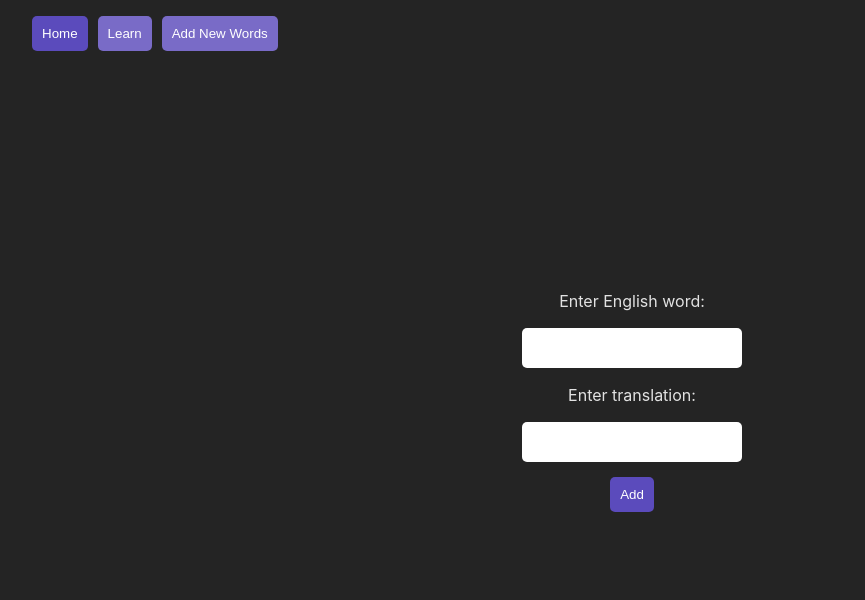
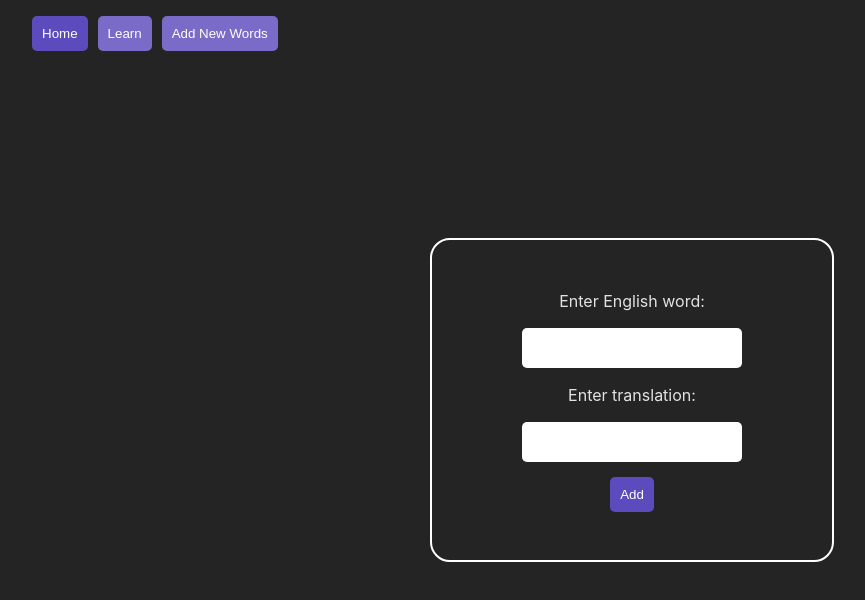
Before and after one commit to MykhailoStratan/quizlet, a React (Vite) app: page /add-new-words in a window 1280 px wide. Shown: the top 600 px of the page, without its empty margins (8-873 px from the left). Built offline with nearby package versions, Linux system fonts and the light colour scheme.

Commit message:
main: form layout styles impovements

```diff
--- a/src/App.css
+++ b/src/App.css
@@ -1,6 +1,5 @@
 #root {
   max-width: 1280px;
   margin: 0 auto;
-  padding: 2rem;
   text-align: center;
 }
--- a/src/components/AddCard/AddCard.scss
+++ b/src/components/AddCard/AddCard.scss
@@ -1,5 +1,16 @@
+form {
+  display: flex;
+  justify-content: center;
+  flex-direction: column;
+  align-items: center;
+  border: white 2px solid;
+  height: 20rem;
+  width: 25rem;
+  border-radius: 20px;
+}
+
 label, input {
-  display: block;
+  //display: block;
   margin-bottom: 15px;
 }
 
--- a/src/components/AddCard/AddCard.tsx
+++ b/src/components/AddCard/AddCard.tsx
@@ -1,4 +1,4 @@
-import React, { FC, useState } from 'react';
+import React, { FC } from 'react';
 import { v4 as uuid } from 'uuid';
 import { iCard } from '../../types/card.type';
 import Button from '../UI/Button/Button';
--- a/src/components/Card/Card.scss
+++ b/src/components/Card/Card.scss
@@ -17,8 +17,6 @@
   position: absolute;
   height: 20rem;
   width: 25rem;
-
-  margin: 1rem;
 
   .card-inner {
     transform-style: preserve-3d;
--- a/src/components/Card/Card.tsx
+++ b/src/components/Card/Card.tsx
@@ -1,6 +1,6 @@
 import { FC, useEffect, useState } from 'react';
+import { iCard } from '../../types/card.type';
 import './Card.scss';
-import { iCard } from '../../types/card.type';
 
 interface CardProps extends iCard {
     cardStyle: string;
--- a/src/components/CardsCarousel/CardsCarousel.scss
+++ b/src/components/CardsCarousel/CardsCarousel.scss
@@ -3,12 +3,10 @@
   gap: 50px;
   justify-content: center;
   align-items: center;
-  //max-width: 1000px;
 }
 
 .card-container {
   position: relative;
-
   width: 81rem;
   height: 22rem;
 }
--- a/src/components/CardsCarousel/CardsCarousel.tsx
+++ b/src/components/CardsCarousel/CardsCarousel.tsx
@@ -1,4 +1,4 @@
-import { FC, KeyboardEventHandler, useEffect, useRef, useState } from 'react';
+import { FC, useRef, useState } from 'react';
 import { iCard } from '../../types/card.type';
 import Card from '../Card/Card';
 import './CardsCarousel.scss';
@@ -45,12 +45,10 @@ const CardsCarousel: FC<{cards: iCard[]}> = ({ cards }) => {
                                 ? "activeCard"
                                 : "prevCard";
                         if (position === "activeCard") {
-                            return <div key={ card.id }>
-                                    <Card { ...card } cardStyle={ position } key={ card.id }>
+                            return <Card { ...card } cardStyle={ position } key={ card.id }>
                                         <Button className="btn-carousel btn-prev" onClick={ slideLeft } ref={ prevBtn }>Previous</Button>
                                         <Button className="btn-carousel btn-next" onClick={ slideRight } ref={ nextBtn }>Next</Button>
                                     </Card>
-                                </div>
                         } else {
                             return <Card {...card} cardStyle={ position } key={ card.id }></Card>
                         }
--- a/src/index.css
+++ b/src/index.css
@@ -4,6 +4,7 @@
   line-height: 24px;
   font-weight: 400;
 
+  padding: 0px;
   color-scheme: light dark;
   color: rgba(255, 255, 255, 0.87);
   background-color: #242424;
```
